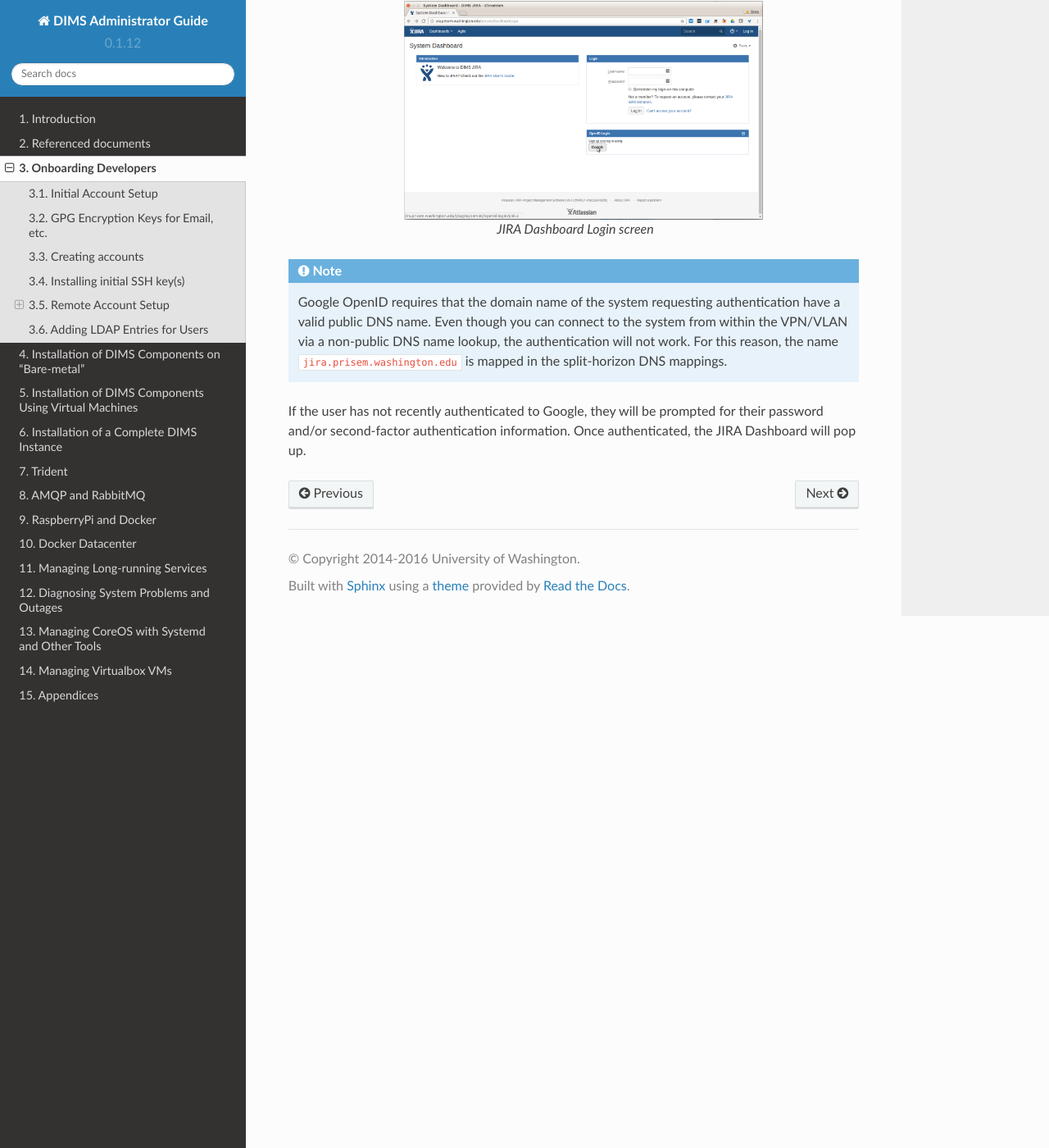
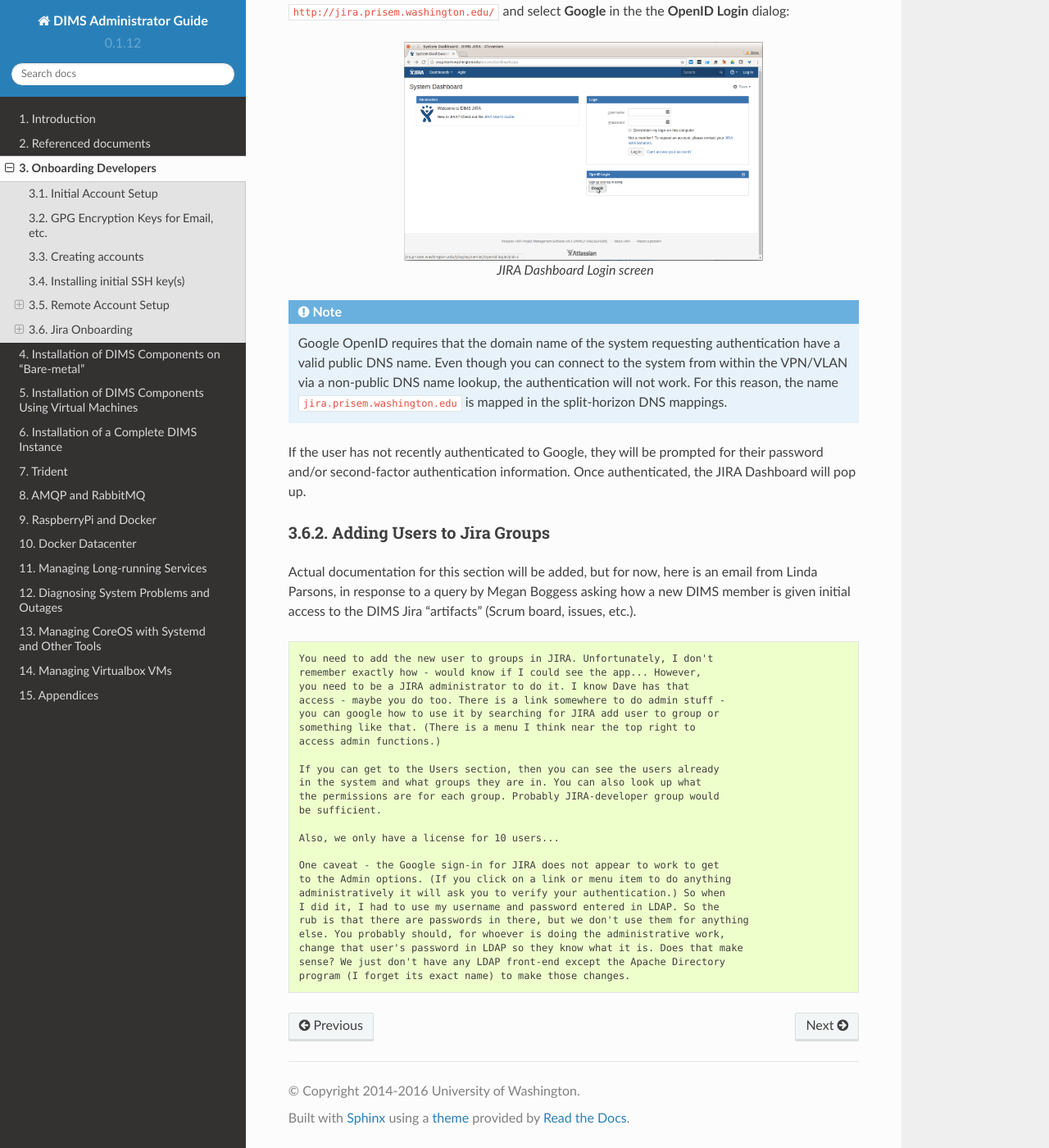
Before and after one commit to uw-dims/dims-adminguide, a Sphinx documentation site: the page built from docs/source/onboarding.rst, in a window 1280 px wide and 1400 px high, scrolled down 10338 px. Shown: the whole window at 82% size. Built offline with Sphinx 7.4.7 and the Read the Docs theme 2.0.0, drawn with Linux system fonts in a browser that asks for light colours; some of the changed text lies outside the part shown.

Commit message:
Added email documentation from Linda concerning onboarding developers to Jira.

```diff
--- a/docs/source/onboarding.rst
+++ b/docs/source/onboarding.rst
@@ -492,10 +492,15 @@
 
    ..
 
+.. _jiraonboarding:
+
+Jira Onboarding
+---------------
+
 .. _ldapconfig:
 
 Adding LDAP Entries for Users
------------------------------
+~~~~~~~~~~~~~~~~~~~~~~~~~~~~~
 
 We have an OpenLDAP server which serves as an authorization backend for our
 LemonLDAP SSO. Authentication is provided by OpenID Connect. It also serves as
@@ -655,3 +660,40 @@
 If the user has not recently authenticated to Google, they will be prompted for their
 password and/or second-factor authentication information. Once authenticated, the
 JIRA Dashboard will pop up.
+
+Adding Users to Jira Groups
+~~~~~~~~~~~~~~~~~~~~~~~~~~~
+
+Actual documentation for this section will be added, but for now, here is
+an email from Linda Parsons, in response to a query by Megan Boggess asking
+how a new DIMS member is given initial access to the DIMS Jira "artifacts"
+(Scrum board, issues, etc.).
+
+.. code-block:: none
+
+    You need to add the new user to groups in JIRA. Unfortunately, I don't
+    remember exactly how - would know if I could see the app... However,
+    you need to be a JIRA administrator to do it. I know Dave has that
+    access - maybe you do too. There is a link somewhere to do admin stuff -
+    you can google how to use it by searching for JIRA add user to group or
+    something like that. (There is a menu I think near the top right to
+    access admin functions.)
+
+    If you can get to the Users section, then you can see the users already
+    in the system and what groups they are in. You can also look up what
+    the permissions are for each group. Probably JIRA-developer group would
+    be sufficient.
+
+    Also, we only have a license for 10 users...
+
+    One caveat - the Google sign-in for JIRA does not appear to work to get
+    to the Admin options. (If you click on a link or menu item to do anything
+    administratively it will ask you to verify your authentication.) So when
+    I did it, I had to use my username and password entered in LDAP. So the
+    rub is that there are passwords in there, but we don't use them for anything
+    else. You probably should, for whoever is doing the administrative work,
+    change that user's password in LDAP so they know what it is. Does that make
+    sense? We just don't have any LDAP front-end except the Apache Directory
+    program (I forget its exact name) to make those changes.
+
+..
```
